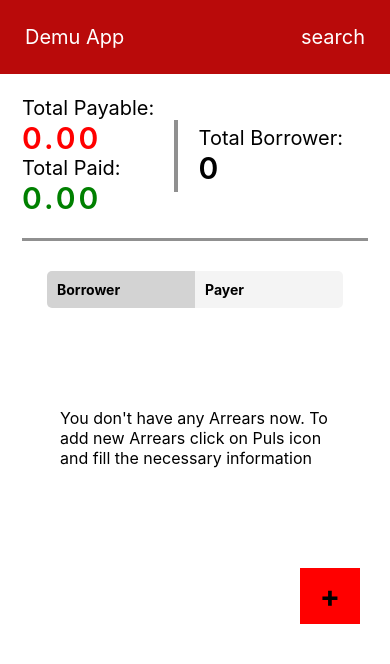
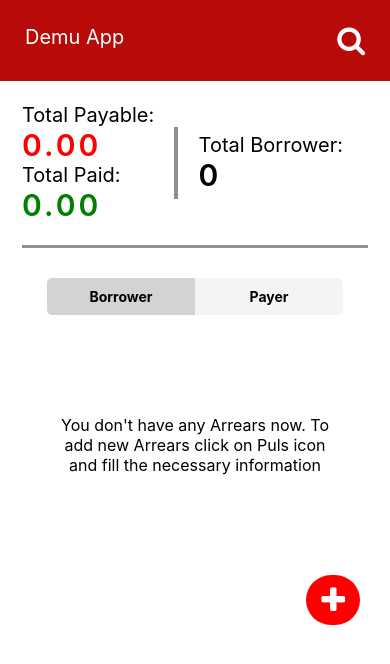
Before and after one commit to hasanulhasan/demu-rn-app, a React Native app: screen / in a window 390 px wide. Shown: the top 664 px of the page. Built offline with nearby package versions, Linux system fonts and the light colour scheme.

Commit message:
icon added

```diff
--- a/Components/Home.js
+++ b/Components/Home.js
@@ -1,26 +1,33 @@
 import React from 'react'
 import { StatusBar } from 'expo-status-bar';
-import { StyleSheet, Text, View } from 'react-native';
+import { StyleSheet, Text, TouchableOpacity, View } from 'react-native';
 import BannerView from './BannerView';
 import UserInfo from './UserInfo';
+import Icon from 'react-native-vector-icons/FontAwesome';
+
 export default function Home() {
   return (
 
     <View style={styles.container}>
       <View style={styles.header}>
         <Text style={styles.headerText}>Demu App</Text>
-        <Text style={styles.headerText}>search</Text>
+        <Text style={styles.headerText}><Icon name="search" size={30} color="#ffffff" /></Text>
       </View>
       <BannerView></BannerView>
       <View style={styles.bottomBorder} />
       <UserInfo></UserInfo>
       <View style={styles.infoText}>
-        <Text style={{ fontSize: 16 }}>You don't have any Arrears now. To add new Arrears click on Puls icon and fill the necessary information</Text>
+        <Text style={{
+          textAlign: 'center', fontSize: 16
+        }}>You don't have any Arrears now. To add new Arrears click on Puls icon and fill the necessary information</Text>
       </View>
       <View style={styles.plusIcon}>
-        <Text style={styles.plusIconInternal}>+</Text>
+        <TouchableOpacity>
+
+          <Icon style={styles.plusIconInternal} name="plus" size={30} color="#ffffff" />
+        </TouchableOpacity>
       </View>
-      <StatusBar style="auto" />
+      {/* <StatusBar style="auto" /> */}
     </View>
   )
 }
@@ -50,7 +57,6 @@ const styles = StyleSheet.create({
   infoText: {
     marginVertical: 100,
     marginHorizontal: 60,
-    textAlign: 'center',
   },
   plusIcon: {
     flexDirection: 'row',
@@ -59,10 +65,8 @@ const styles = StyleSheet.create({
   },
   plusIconInternal: {
     backgroundColor: 'red',
-    // borderRadius: '50%',
+    borderRadius: 35,
     padding: 10,
-    paddingHorizontal: 20,
-    fontWeight: 'bold',
-    fontSize: 30
+    paddingHorizontal: 15
   }
 });
--- a/Components/UserInfo.js
+++ b/Components/UserInfo.js
@@ -4,11 +4,17 @@ import React from 'react'
 export default function UserInfo() {
   return (
     <View style={styles.container}>
-      <View style={{ backgroundColor: '#d3d3d3', padding: 10, width: '50%', borderBottomLeftRadius: 5, borderTopLeftRadius: 5 }}>
-        <Text style={{ fontWeight: 'bold' }}>Borrower</Text>
+      <View style={{
+        backgroundColor: '#d3d3d3', padding: 10, width: '50%', borderBottomLeftRadius: 5, borderTopLeftRadius: 5,
+
+      }}>
+        <Text style={{ fontWeight: 'bold', textAlign: 'center' }}>Borrower</Text>
       </View>
-      <View style={{ backgroundColor: '#f4f4f4', padding: 10, width: '50%', borderTopRightRadius: 5, borderBottomRightRadius: 5 }}>
-        <Text style={{ fontWeight: 'bold' }}>Payer</Text>
+      <View style={{
+        backgroundColor: '#f4f4f4', padding: 10, width: '50%', borderTopRightRadius: 5, borderBottomRightRadius: 5,
+        textAlign: 'center'
+      }}>
+        <Text style={{ fontWeight: 'bold', textAlign: 'center' }}>Payer</Text>
       </View>
     </View>
   )
@@ -18,7 +24,6 @@ const styles = StyleSheet.create({
     flexDirection: 'row',
     backgroundColor: '#fff',
     paddingHorizontal: 25,
-    marginHorizontal: 22,
-    textAlign: 'center'
+    marginHorizontal: 22
   }
 })
```
Also changed, not shown: package.json (+5 -4 lines), 2 other files (tests, documents, lock files or other folders).
